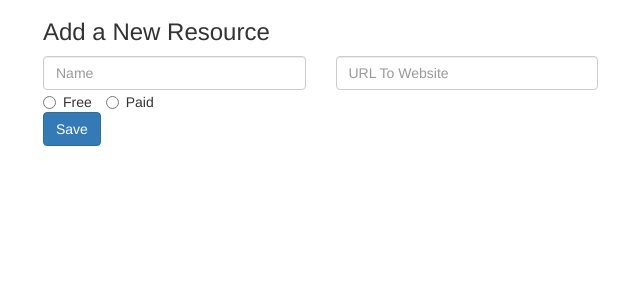
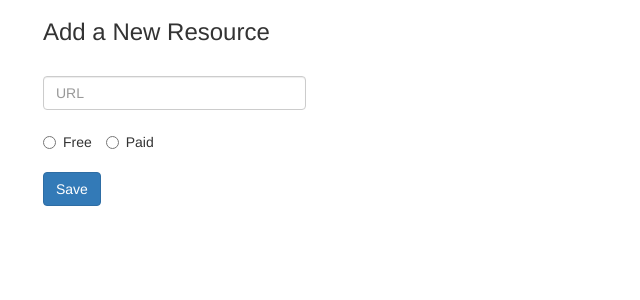
Before and after one commit to josephlane/beres, a Django app: template beres/templates/beres/new_resource.html in a window 1280 px wide. Shown: the part 51-351 px from the top of the page, without its empty margins (27-667 px from the left). Run offline with Django 3.2, Linux system fonts and the light colour scheme; the template is opened without the code that fills it, so the values that code supplies are empty; some libraries are stand-ins or nearby versions; some web fonts are replaced.

Commit message:
Removed name field from resource. Added URL validator.

```diff
--- a/beres/models.py
+++ b/beres/models.py
@@ -13,8 +13,7 @@ class Topic(models.Model):
         return self.name
 
 class Resource(models.Model):
-    name          = models.CharField(max_length=500)
-    url           = models.CharField(max_length=500)
+    url           = models.URLField(null=False)
     topic         = models.ForeignKey(Topic, on_delete=models.CASCADE)
     created       = models.DateTimeField('date created', default=timezone.now)
     last_updated  = models.DateTimeField('last updated', default=timezone.now)
@@ -22,7 +21,7 @@ class Resource(models.Model):
     user          = models.ForeignKey(User, on_delete=models.PROTECT)
 
     def __str__(self):
-        return self.name
+        return self.url
 
     def total_resource_votes(self):
         total_positive_votes = Votes.objects.filter(resource_id=self.id, voted_up=True).count()
--- a/beres/templates/beres/detail.html
+++ b/beres/templates/beres/detail.html
@@ -70,7 +70,7 @@
 <ul class="list-group">
     <form action="">
         {% for resource in topic.resource_set.all %}
-            <li class="list-group-item">{{ resource.name }} :
+            <li class="list-group-item">
 
                 <a href="{{resource.url}}" onmouseover="showPreview(this.href);" onmouseout="hidePreview();">{{resource.url | truncatechars:50}}</a>
                 <span class="js-resource-vote-counts-{{ forloop.counter }} badge badge-light">{{resource.total_resource_votes}}</span> {% if resource.free %}
--- a/beres/templates/beres/new_resource.html
+++ b/beres/templates/beres/new_resource.html
@@ -8,11 +8,8 @@
     </div>
 
 </div>
-
-
-<div class="row">
-
-    <div class="col-lg-12">
+<br />
+<div class="row"> <div class="col-lg-12">
         {% if error_message %}
         <p><strong>{{ error_message }}</strong></p>
         {% endif %}
@@ -24,17 +21,13 @@
     {% csrf_token %}
 
     <div class="row">
-
-
         <div class="col-lg-3">
-            <input type="text" name="name" class="form-control" placeholder="Name" id="name" />
-        </div>
-
-        <div class="col-lg-3">
-            <input type="text" class="form-control" name="url" placeholder="URL To Website" id="url" />
+            <input type="url" class="form-control" name="url" placeholder="URL
+" id="id_url" required />
         </div>
 
     </div>
+    <br />
     <div class="row">
 
         <div class="col-lg-12">
@@ -43,7 +36,7 @@
 
         </div>
     </div>
-
+    <br />
     <div class="row">
         <div class="col-lg-12">
             <input type="hidden" name="topic_id" value="{{topic_id}}" />
@@ -55,5 +48,4 @@
 
 </form>
 
-
 {% endblock %}
```
Also changed, not shown: beres/forms.py (+6 -1 lines), beres/views.py (+18 -13 lines), beres/migrations/0007_auto_20180124_0101.py (added), beres/migrations/0008_remove_resource_name.py (added), 2 other files.
